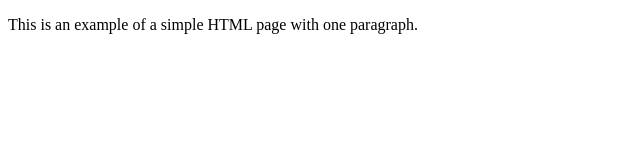
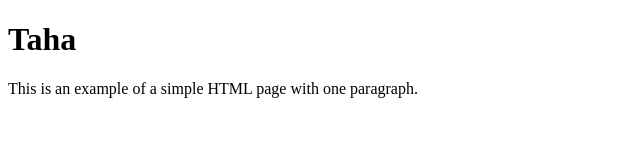
Before and after one commit to taha-arar/Git_Practise, a plain HTML site: page index.html in a window 1280 px wide. Shown: the whole page, without its empty margins (0-640 px from the left). Drawn offline with Linux system fonts and the light colour scheme.

Commit message:
add title

```diff
--- a/index.html
+++ b/index.html
@@ -4,6 +4,7 @@
         <title>Example</title>
     </head>
     <body>
+	    <h1>Taha</h1>
         <p>This is an example of a simple HTML page with one paragraph.</p>
     </body>
 </html>
```
